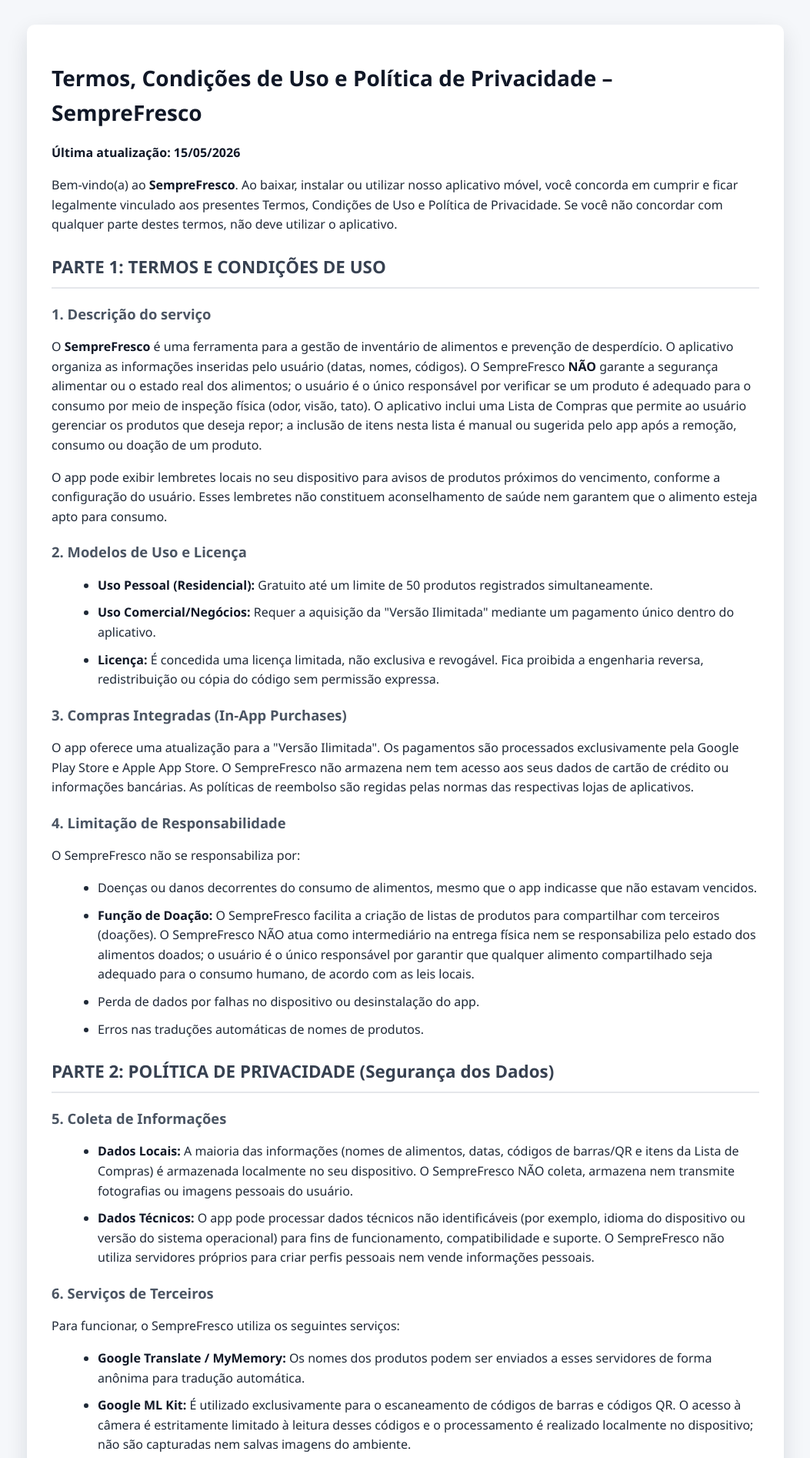
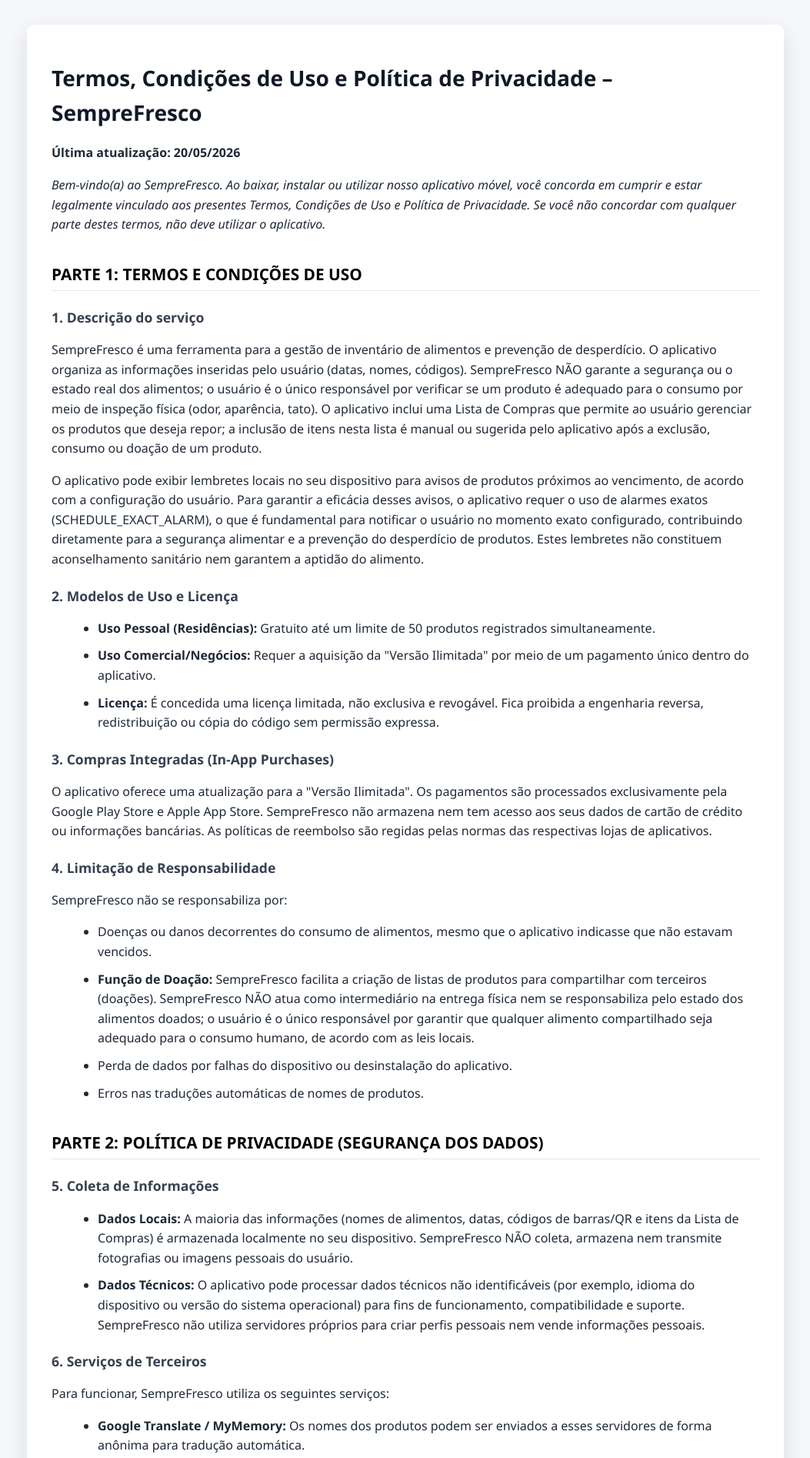
Before and after one commit to supervic1123/SempreFresco, a plain HTML site: page index.html in a window 1280 px wide. Shown: the top 1894 px of the page at 77% size, without its empty margins (113-1166 px from the left). Drawn offline with Linux system fonts and the light colour scheme.

Commit message:
Update index.html

```diff
--- a/index.html
+++ b/index.html
@@ -4,7 +4,7 @@
 <head>
   <meta charset="UTF-8">
   <meta name="viewport" content="width=device-width, initial-scale=1.0">
-  <title>Termos, Condições de Uso e Política de Privacidade – SempreFresco</title>
+  <title>Termos, Condições de Uso e Política de Privacidade - SempreFresco</title>
   <style>
     body {
       margin: 0;
@@ -30,19 +30,19 @@
     }
 
     h2 {
-      font-size: 1.4rem;
+      font-size: 1.25rem;
       margin-top: 24px;
       margin-bottom: 12px;
-      border-bottom: 2px solid #e5e7eb;
-      padding-bottom: 8px;
-      color: #374151;
+      color: #111827;
+      border-bottom: 1px solid #e5e7eb;
+      padding-bottom: 4px;
     }
 
     h3 {
-      font-size: 1.15rem;
-      margin-top: 18px;
+      font-size: 1.1rem;
+      margin-top: 20px;
       margin-bottom: 10px;
-      color: #4b5563;
+      color: #374151;
     }
 
     p,
@@ -53,18 +53,25 @@
 
     ul {
       margin-left: 20px;
+      margin-bottom: 15px;
     }
 
-    .small {
-      margin-top: 26px;
-      color: #6b7280;
-      font-size: 0.875rem;
-      border-top: 1px solid #f3f4f6;
-      padding-top: 16px;
+    .last-update {
+      font-weight: bold;
+      margin-bottom: 20px;
     }
 
-    strong {
-      color: #111827;
+    .intro {
+      margin-bottom: 25px;
+      font-style: italic;
+    }
+
+    .section-title {
+      font-weight: bold;
+      font-size: 1.3rem;
+      margin-top: 35px;
+      color: #000;
+      text-transform: uppercase;
     }
   </style>
 </head>
@@ -72,99 +79,99 @@
 <body>
   <div class="container">
     <h1>Termos, Condições de Uso e Política de Privacidade – SempreFresco</h1>
-    <p><strong>Última atualização: 15/05/2026</strong></p>
+    <p><strong class="last-update">Última atualização: 20/05/2026</strong></p>
 
-    <p>Bem-vindo(a) ao <strong>SempreFresco</strong>. Ao baixar, instalar ou utilizar nosso aplicativo móvel, você
-      concorda em cumprir e ficar legalmente vinculado aos presentes Termos, Condições de Uso e Política de Privacidade.
-      Se você não concordar com qualquer parte destes termos, não deve utilizar o aplicativo.</p>
+    <p class="intro">Bem-vindo(a) ao SempreFresco. Ao baixar, instalar ou utilizar nosso aplicativo móvel, você concorda
+      em cumprir e estar legalmente vinculado aos presentes Termos, Condições de Uso e Política de Privacidade. Se você
+      não concordar com qualquer parte destes termos, não deve utilizar o aplicativo.</p>
 
-    <h2>PARTE 1: TERMOS E CONDIÇÕES DE USO</h2>
+    <h2 class="section-title">PARTE 1: TERMOS E CONDIÇÕES DE USO</h2>
 
     <h3>1. Descrição do serviço</h3>
-    <p>O <strong>SempreFresco</strong> é uma ferramenta para a gestão de inventário de alimentos e prevenção de
-      desperdício. O aplicativo organiza as informações inseridas pelo usuário (datas, nomes, códigos). O SempreFresco
-      <strong>NÃO</strong> garante a segurança alimentar ou o estado real dos alimentos; o usuário é o único responsável
-      por verificar se um produto é adequado para o consumo por meio de inspeção física (odor, visão, tato). O
-      aplicativo inclui uma Lista de Compras que permite ao usuário gerenciar os produtos que deseja repor; a inclusão
-      de itens nesta lista é manual ou sugerida pelo app após a remoção, consumo ou doação de um produto.
-    </p>
-    <p>O app pode exibir lembretes locais no seu dispositivo para avisos de produtos próximos do vencimento, conforme a
-      configuração do usuário. Esses lembretes não constituem aconselhamento de saúde nem garantem que o alimento esteja
-      apto para consumo.</p>
+    <p>SempreFresco é uma ferramenta para a gestão de inventário de alimentos e prevenção de desperdício. O aplicativo
+      organiza as informações inseridas pelo usuário (datas, nomes, códigos). SempreFresco NÃO garante a segurança ou o
+      estado real dos alimentos; o usuário é o único responsável por verificar se um produto é adequado para o consumo
+      por meio de inspeção física (odor, aparência, tato). O aplicativo inclui uma Lista de Compras que permite ao
+      usuário gerenciar os produtos que deseja repor; a inclusão de itens nesta lista é manual ou sugerida pelo
+      aplicativo após a exclusão, consumo ou doação de um produto.</p>
+    <p>O aplicativo pode exibir lembretes locais no seu dispositivo para avisos de produtos próximos ao vencimento, de
+      acordo com a configuração do usuário. Para garantir a eficácia desses avisos, o aplicativo requer o uso de alarmes
+      exatos (SCHEDULE_EXACT_ALARM), o que é fundamental para notificar o usuário no momento exato configurado,
+      contribuindo diretamente para a segurança alimentar e a prevenção do desperdício de produtos. Estes lembretes não
+      constituem aconselhamento sanitário nem garantem a aptidão do alimento.</p>
 
     <h3>2. Modelos de Uso e Licença</h3>
     <ul>
-      <li><strong>Uso Pessoal (Residencial):</strong> Gratuito até um limite de 50 produtos registrados simultaneamente.
+      <li><strong>Uso Pessoal (Residências):</strong> Gratuito até um limite de 50 produtos registrados simultaneamente.
       </li>
-      <li><strong>Uso Comercial/Negócios:</strong> Requer a aquisição da "Versão Ilimitada" mediante um pagamento único
-        dentro do aplicativo.</li>
+      <li><strong>Uso Comercial/Negócios:</strong> Requer a aquisição da "Versão Ilimitada" por meio de um pagamento
+        único dentro do aplicativo.</li>
       <li><strong>Licença:</strong> É concedida uma licença limitada, não exclusiva e revogável. Fica proibida a
         engenharia reversa, redistribuição ou cópia do código sem permissão expressa.</li>
     </ul>
 
     <h3>3. Compras Integradas (In-App Purchases)</h3>
-    <p>O app oferece uma atualização para a "Versão Ilimitada". Os pagamentos são processados exclusivamente pela Google
-      Play Store e Apple App Store. O SempreFresco não armazena nem tem acesso aos seus dados de cartão de crédito ou
-      informações bancárias. As políticas de reembolso são regidas pelas normas das respectivas lojas de aplicativos.
-    </p>
+    <p>O aplicativo oferece uma atualização para a "Versão Ilimitada". Os pagamentos são processados exclusivamente pela
+      Google Play Store e Apple App Store. SempreFresco não armazena nem tem acesso aos seus dados de cartão de crédito
+      ou informações bancárias. As políticas de reembolso são regidas pelas normas das respectivas lojas de
+      aplicativos.</p>
 
     <h3>4. Limitação de Responsabilidade</h3>
-    <p>O SempreFresco não se responsabiliza por:</p>
+    <p>SempreFresco não se responsabiliza por:</p>
     <ul>
-      <li>Doenças ou danos decorrentes do consumo de alimentos, mesmo que o app indicasse que não estavam vencidos.</li>
-      <li><strong>Função de Doação:</strong> O SempreFresco facilita a criação de listas de produtos para compartilhar
-        com terceiros (doações). O SempreFresco NÃO atua como intermediário na entrega física nem se responsabiliza pelo
+      <li>Doenças ou danos decorrentes do consumo de alimentos, mesmo que o aplicativo indicasse que não estavam
+        vencidos.
+      </li>
+      <li><strong>Função de Doação:</strong> SempreFresco facilita a criação de listas de produtos para compartilhar com
+        terceiros (doações). SempreFresco NÃO atua como intermediário na entrega física nem se responsabiliza pelo
         estado dos alimentos doados; o usuário é o único responsável por garantir que qualquer alimento compartilhado
         seja adequado para o consumo humano, de acordo com as leis locais.</li>
-      <li>Perda de dados por falhas no dispositivo ou desinstalação do app.</li>
+      <li>Perda de dados por falhas do dispositivo ou desinstalação do aplicativo.</li>
       <li>Erros nas traduções automáticas de nomes de produtos.</li>
     </ul>
 
-    <h2>PARTE 2: POLÍTICA DE PRIVACIDADE (Segurança dos Dados)</h2>
+    <h2 class="section-title">PARTE 2: POLÍTICA DE PRIVACIDADE (Segurança dos Dados)</h2>
 
     <h3>5. Coleta de Informações</h3>
     <ul>
       <li><strong>Dados Locais:</strong> A maioria das informações (nomes de alimentos, datas, códigos de barras/QR e
-        itens da Lista de Compras) é armazenada localmente no seu dispositivo. O SempreFresco NÃO coleta, armazena nem
+        itens da Lista de Compras) é armazenada localmente no seu dispositivo. SempreFresco NÃO coleta, armazena nem
         transmite fotografias ou imagens pessoais do usuário.</li>
-      <li><strong>Dados Técnicos:</strong> O app pode processar dados técnicos não identificáveis (por exemplo, idioma
-        do
-        dispositivo ou versão do sistema operacional) para fins de funcionamento, compatibilidade e suporte. O
+      <li><strong>Dados Técnicos:</strong> O aplicativo pode processar dados técnicos não identificáveis (por exemplo,
+        idioma do dispositivo ou versão do sistema operacional) para fins de funcionamento, compatibilidade e suporte.
         SempreFresco não utiliza servidores próprios para criar perfis pessoais nem vende informações pessoais.</li>
     </ul>
 
     <h3>6. Serviços de Terceiros</h3>
-    <p>Para funcionar, o SempreFresco utiliza os seguintes serviços:</p>
+    <p>Para funcionar, SempreFresco utiliza os seguintes serviços:</p>
     <ul>
       <li><strong>Google Translate / MyMemory:</strong> Os nomes dos produtos podem ser enviados a esses servidores de
         forma anônima para tradução automática.</li>
       <li><strong>Google ML Kit:</strong> É utilizado exclusivamente para o escaneamento de códigos de barras e códigos
-        QR. O acesso à câmera é estritamente limitado à leitura desses códigos e o processamento é realizado localmente
+        QR. O acesso à câmera é limitado estritamente à leitura desses códigos e o processamento é realizado localmente
         no dispositivo; não são capturadas nem salvas imagens do ambiente.</li>
-      <li><strong>Lojas de Aplicativos:</strong> Apple e Google coletam dados para processar compras e fornecer
+      <li><strong>Lojas de Aplicativos:</strong> A Apple e o Google coletam dados para processar compras e fornecer
         estatísticas de uso anônimas.</li>
-      <li><strong>Verificação de versão (opcional):</strong> Se habilitada nas configurações do app, o SempreFresco pode
-        consultar uma URL remota para verificar políticas de versão/compatibilidade e exibir avisos de atualização. Essa
-        solicitação pode estar sujeita ao tratamento de dados técnicos de rede pelo provedor do serviço (por exemplo,
-        endereço IP), como ocorre em qualquer conexão à internet.</li>
+      <li><strong>Verificação de versão (opcional):</strong> Se habilitado nas configurações do aplicativo, o
+        SempreFresco pode consultar uma URL remota para verificar políticas de versão/compatibilidade e exibir avisos de
+        atualização. Esta solicitação pode estar sujeita ao tratamento de dados técnicos de rede por parte do provedor
+        do serviço (por exemplo, endereço IP), como ocorre com qualquer conexão à internet.</li>
     </ul>
 
     <h3>7. Direitos do Usuário (GDPR / CCPA)</h3>
-    <p>Você tem o direito de acessar, corrigir ou excluir seus dados. Como o app é local, você pode excluir todas as
-      suas informações simplesmente apagando os dados do aplicativo nas configurações do seu telefone ou desinstalando o
-      app.</p>
-    <p>Se você exportar um backup/arquivo de cópia de segurança (por exemplo, para a pasta Downloads ou para um
-      diretório
-      escolhido), esse arquivo ficará sob seu controle e responsabilidade. O app não envia automaticamente seus backups
-      para servidores próprios.</p>
+    <p>Você tem o direito de acessar, corrigir ou excluir seus dados. Como o aplicativo é local, você pode excluir todas
+      as suas informações simplesmente apagando os dados do aplicativo nas configurações do seu telefone ou
+      desinstalando o aplicativo.</p>
+    <p>Se você exportar um backup/arquivo de cópia de segurança (por exemplo, para a pasta de Downloads ou para um
+      diretório escolhido), esse arquivo ficará sob seu controle e responsabilidade. O aplicativo não faz o upload
+      automático dos seus backups para servidores próprios.</p>
 
     <h3>8. Segurança</h3>
-    <p>Comprometemo-nos a proteger suas informações, embora lembremos que nenhum método de transmissão pela internet ou
-      armazenamento eletrônico é 100% seguro.</p>
+    <p>Comprometemo-nos a proteger as suas informações, embora lembremos que nenhum método de transmissão pela internet
+      ou armazenamento eletrônico é 100% seguro.</p>
 
     <h3>9. Contato</h3>
     <p>Para dúvidas ou suporte, você pode entrar em contato conosco em: <strong>vikena.smart@gmail.com</strong></p>
-
   </div>
 </body>
 
```
